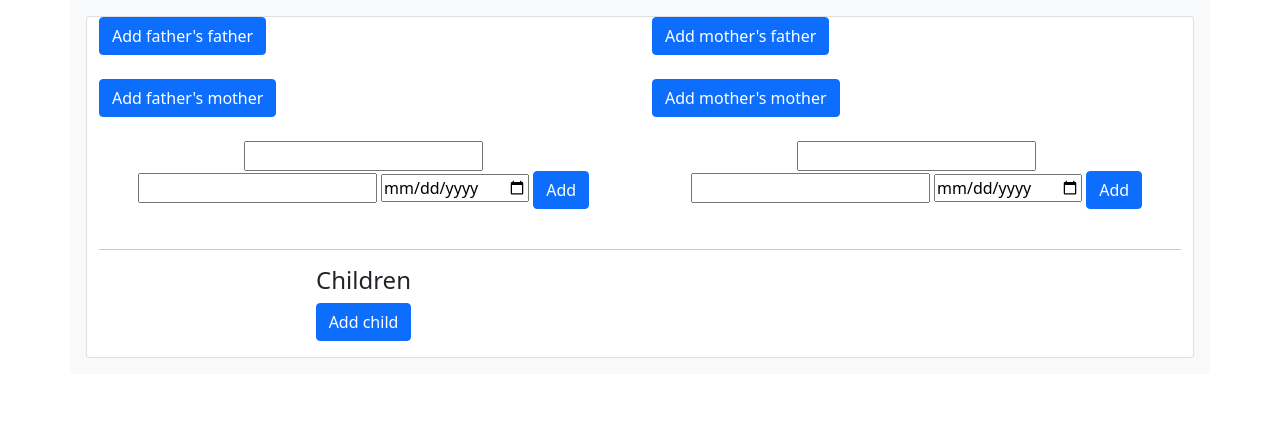
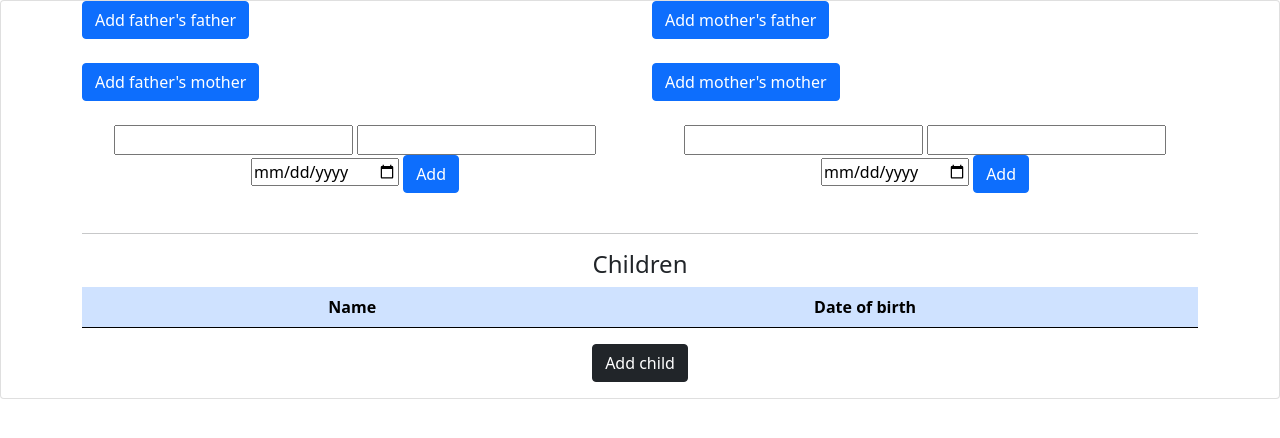
Before and after one commit to historyman1973/genealogy, a Flask app: page / in a window 1280 px wide. Shown: the part 56-494 px from the top of the page. Run offline with Flask 2, Linux system fonts and the light colour scheme; lists and menus that the app fills with data are empty; parts of the project's set-up code (start-up, migrations or seed data) failed here and were passed over; some libraries are stand-ins or nearby versions.

Commit message:
Further UI improvements

```diff
--- a/genealogy/individual/templates/home.html
+++ b/genealogy/individual/templates/home.html
@@ -1,6 +1,6 @@
 {% extends "base.html" %}
 {% block content %}
-<div class="container-lg p-3 mb-2 bg-light text-black">
+<div class=class="container-fluid">
     <div class="card">
         <div class="card-deck mb-3 text-center">
             <!--        <div class="card-body">-->
@@ -10,7 +10,8 @@
                     <div class="row">
                         <div class="col-6 d-flex">
                             {% if patgrandfather %}
-                            <button type="button" class="btn btn-outline-primary col-12 btn-lg" name="patgrandfatherfocus">{{ patgrandfather.fullname }} ({{ moment(patgrandfather.dob).format('YYYY') }} - )</button>
+                            <button type="button" class="btn btn-primary col-2 btn-lg" name="patgrandfatheredit">Edit</button>
+                            <button type="button" class="btn btn-outline-primary col-10 btn-lg" name="patgrandfatherfocus">{{ patgrandfather.fullname }} ({{ moment(patgrandfather.dob).format('YYYY') }} - )</button>
                             {% else %}
                             <!-- Button trigger modal -->
                             <button type="button" class="btn btn-primary" data-bs-toggle="modal" data-bs-target="#addpatGrandfather">
@@ -42,7 +43,8 @@
                         </div>
                         <div class="col-6 d-flex">
                             {% if matgrandfather %}
-                            <button type="button" class="btn btn-outline-primary col-12 btn-lg" name="matgrandfatherfocus">{{ matgrandfather.fullname }} ({{ moment(matgrandfather.dob).format('YYYY') }} - )</button>
+                            <button type="button" class="btn btn-outline-primary col-10 btn-lg" name="matgrandfatherfocus">{{ matgrandfather.fullname }} ({{ moment(matgrandfather.dob).format('YYYY') }} - )</button>
+                            <button type="button" class="btn btn-primary col-2 btn-lg" name="matgrandfatheredit">Edit</button>
                             {% else %}
                             <!-- Button trigger modal -->
                             <button type="button" class="btn btn-primary" data-bs-toggle="modal" data-bs-target="#addmatGrandfather">
@@ -78,7 +80,8 @@
                     <div class="row">
                         <div class="col d-flex">
                             {% if patgrandmother %}
-                            <button type="button" class="btn btn-outline-danger col-12 btn-lg" name="patgrandmotherfocus">{{ patgrandmother.fullname }} ({{ moment(patgrandmother.dob).format('YYYY') }} - )</button>
+                            <button type="button" class="btn btn-danger col-2 btn-lg" name="patgrandmotheredit">Edit</button>
+                            <button type="button" class="btn btn-outline-danger col-10 btn-lg" name="patgrandmotherfocus">{{ patgrandmother.fullname }} ({{ moment(patgrandmother.dob).format('YYYY') }} - )</button>
                             {% else %}
                             <!-- Button trigger modal -->
                             <button type="button" class="btn btn-primary" data-bs-toggle="modal" data-bs-target="#addpatGrandmother">
@@ -111,7 +114,8 @@
                         </div>
                         <div class="col d-flex">
                             {% if matgrandmother %}
-                            <button type="button" class="btn btn-outline-danger col-12 btn-lg" name="matgrandmotherfocus">{{ matgrandmother.fullname }} ({{ moment(matgrandmother.dob).format('YYYY') }} - )</button>
+                            <button type="button" class="btn btn-outline-danger col-10 btn-lg" name="matgrandmotherfocus">{{ matgrandmother.fullname }} ({{ moment(matgrandmother.dob).format('YYYY') }} - )</button>
+                            <button type="button" class="btn btn-danger col-2 btn-lg" name="matgrandmotheredit">Edit</button>
                             {% else %}
                             <!-- Button trigger modal -->
                             <button type="button" class="btn btn-primary" data-bs-toggle="modal" data-bs-target="#addmatGrandmother">
@@ -173,21 +177,34 @@
                     <br>
                     <hr />
                     <div class="row">
-                        <div class="col col-sm-6">
+                        <div class="col-12">
                             <h4>Children</h4>
                         </div>
                     </div>
-                    <div class="row">
-                        <div class="col col-sm-6">
-                            {% if children %}
-                            {% for child in children %}
-                            <button type="button" class="btn btn-outline-success col-12 btn-lg" name="childfocus">{{ child.forenames }} {{ child.surname }} ({{ moment(child.dob).format('YYYY') }} - )</button>
-                            <br>
-                            {% endfor %}
-                            <br>
-                            {% endif %}
+                    <table class="table">
+                        <thead>
+                        <tr class="table-primary">
+                            <th scope="col"></th>
+                            <th scope="col">Name</th>
+                            <th scope="col">Date of birth</th>
+                        </tr>
+                        </thead>
+                        <tbody>
+                        {% if children %}
+                        {% for child in children %}
+                        <tr>
+                            <td><button type="button" class="btn btn-success btn-lg" name="childedit">Edit</button></td>
+                            <td><button type="button" class="btn btn-outline-success col-12 btn-lg" name="childfocus">{{ child.fullname }}</button></td>
+                            <td><p class="lead">{{ child.dob| datedisplay }}</p></td>
+                        </tr>
+                        </tbody>
+                        {% endfor %}
+                        {% endif %}
+                    </table>
+
+
                             <!-- Button trigger modal -->
-                            <button type="button" class="btn btn-primary" data-bs-toggle="modal" data-bs-target="#addChild">
+                            <button type="button" class="btn btn-dark" data-bs-toggle="modal" data-bs-target="#addChild">
                                 Add child
                             </button>
 
@@ -214,8 +231,6 @@
                                     </div>
                                 </div>
                             </div>
-                        </div>
-                    </div>
                 </div>
             </form>
         </div>
```
